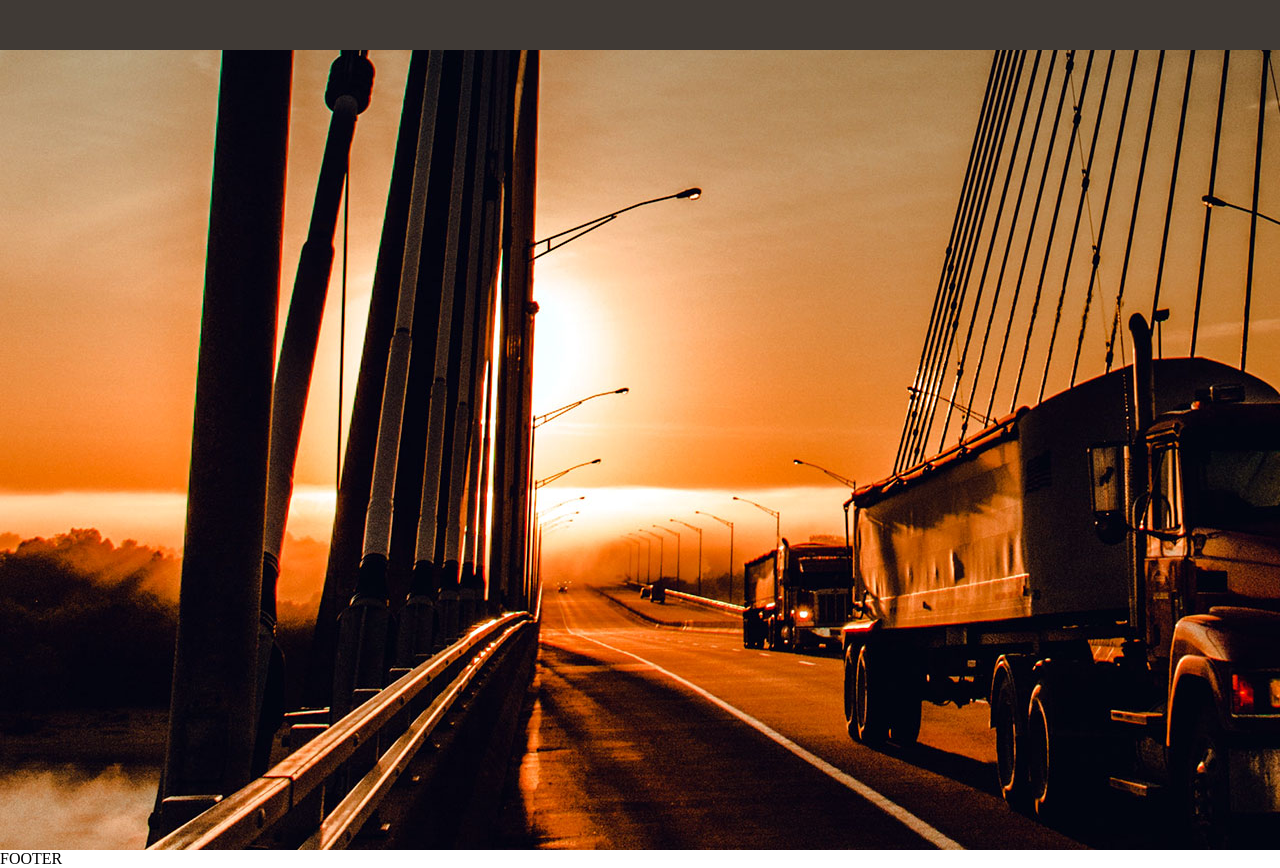
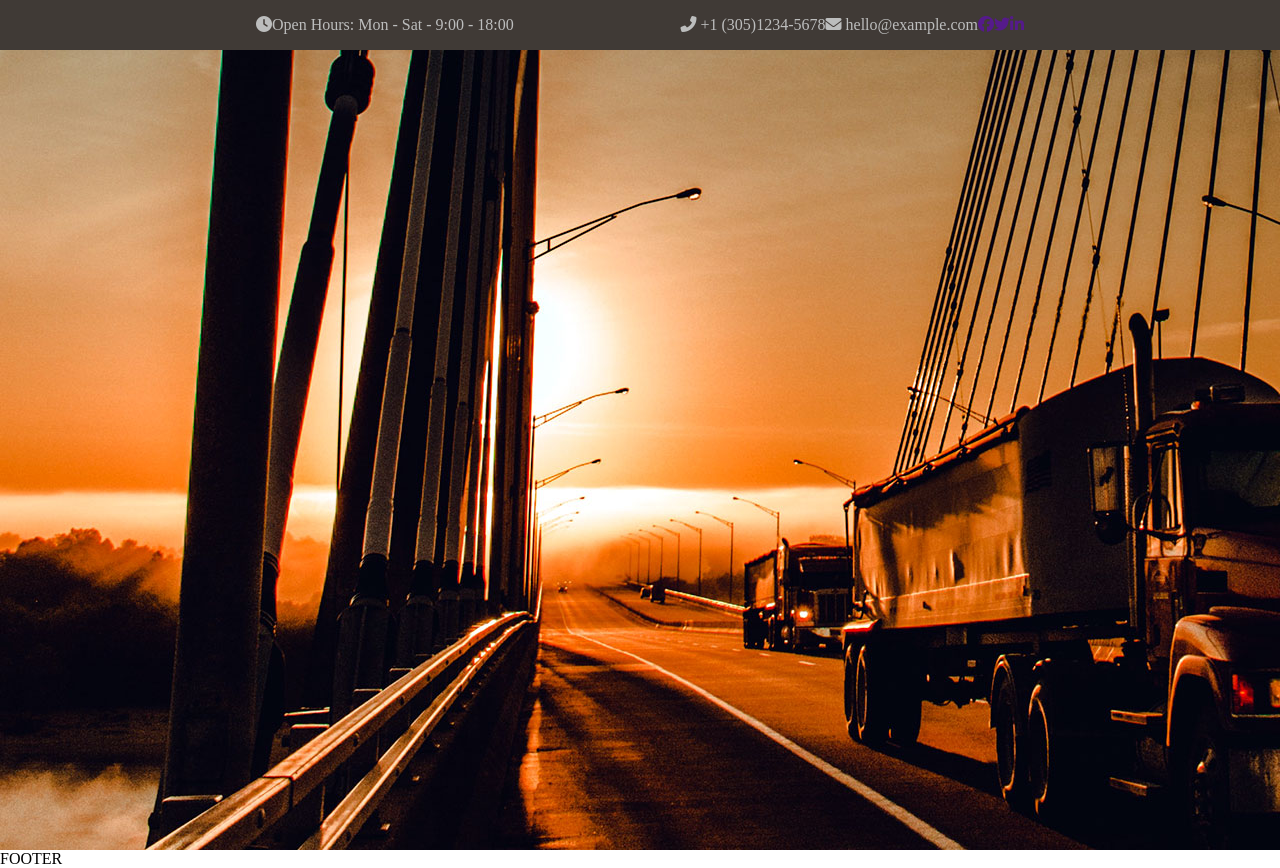
Before and after one commit to SydVic/proj-html-vuejs, a Vue app: page / in a window 1280 px wide. Built offline with nearby package versions, Linux system fonts and the light colour scheme.

Commit message:
inseriti contatti in header-top

```diff
--- a/package.json
+++ b/package.json
@@ -8,7 +8,9 @@
     "lint": "vue-cli-service lint"
   },
   "dependencies": {
+    "@fortawesome/fontawesome-free": "^6.1.1",
     "core-js": "^3.8.3",
+    "fortawesome": "^0.0.1-security",
     "vue": "^2.6.14"
   },
   "devDependencies": {
--- a/src/App.vue
+++ b/src/App.vue
@@ -1,6 +1,6 @@
 <template>
   <div id="app">
-    <AppHeader />
+    <AppHeader :companyObject="companyInfo" :navItemsArray="navItems"/>
     <AppMain />
     <AppFooter />
   </div>
@@ -27,7 +27,21 @@ export default {
         openingDay: 'Mon',
         closingDay: 'Sat',
         openingHour: '9:00',
-        closingHour: '18:00'
+        closingHour: '18:00',
+        socialContacts: [
+          {
+            prefix: 'fab',
+            social: 'fa-facebook'
+          },
+          {
+            prefix: 'fab',
+            social: 'fa-twitter'
+          },
+          {
+            prefix: 'fab',
+            social: 'fa-linkedin-in'
+          },
+        ]
       },
       navItems: [
         'home',
@@ -35,7 +49,7 @@ export default {
         'services',
         'process',
         'testimonials',
-        '<i class="far fa-user"></i>',
+        // '<i class="far fa-user"></i>',
         'get in touch'
       ]
     }
@@ -45,5 +59,7 @@ export default {
 
 <style lang="scss">
 @import "./style/framework-12cols.scss";
+@import "~@fortawesome/fontawesome-free/css/all.min.css";
+
 
 </style>
--- a/src/components/AppHeader.vue
+++ b/src/components/AppHeader.vue
@@ -1,32 +1,95 @@
 <template>
-  <section class="header">
-    <div class="header__top"></div>
-    <div class="header__bottom"></div>
+  <!-- HAEDER WIDTH 100% -->
+  <section class="header container-fluid">
+    <!-- HEADER TOP WIDTH 100% -->
+    <div class="header__top">
+      <!-- COMPANY INFO WRAPPER WIDTH 60% -->
+      <div class="company-info-wrapper container-small">
+        <!-- OPENING DAYS AND HORURS -->
+        <div class="company-hours">
+          <i class="fas fa-clock"></i>
+          <span>Open Hours: {{ companyObject.openingDay }} - {{ companyObject.closingDay }} - {{ companyObject.openingHour }} - {{ companyObject.closingHour }}</span>
+        </div>
+        <!-- /OPENING DAYS AND HORURS -->
+
+        <!-- CONTACTS -->
+        <div class="company-contacts">
+          <!-- PHONE ADN MAIL -->
+          <span class="company-phone-number">
+            <i class="fas fa-phone-alt"></i>
+            {{ companyObject.phone }}
+          </span>
+          <span class="company-phone-number">
+            <i class="fas fa-envelope"></i>
+            {{ companyObject.eMail }}
+          </span>
+          <!-- /PHONE ADN MAIL -->
+
+          <!-- SOCIAL CONTACTS -->
+          <ul class=social-list>
+            <li v-for="(item, index) in companyObject.socialContacts" :key="index">
+              <a href="">
+                <i :class="`${item.prefix} ${item.social}`"></i>
+              </a>
+            </li>
+          </ul>
+        </div>
+        <!-- /CONTACTS -->
+      </div>
+      <!-- /COMPANY INFO WRAPPER WIDTH 60% -->
+    </div>
+    <!-- /HEADER TOP WIDTH 100% -->
+
+    <!-- HEADER BOTTOM WIDTH 100% -->
+    <div class="header__bottom">
+
+    </div>
+    <!-- /HEADER BOTTOM WIDTH 100% -->
   </section>
+  <!-- /HAEDER WIDTH 100% -->
 </template>
 
 <script>
 export default {
   name: "AppHeader",
+  props: {
+    companyObject: Object,
+    navItemsArray: Array,
+  }
 }
 </script>
 
 <style lang="scss" scoped>
 @import "../style/variables.scss";
 
-.header {
-  width: 100%;
+.header__top {
+  color: #bcbdbd;
+  background-color: $header-top-bg;
+  height: $header-top-height;
+  display: flex;
+  align-items: center;
 
-  &__top {
-    background-color: $header-top-bg;
-    height: $header-top-height;
-  }
+  .company-info-wrapper {
+  display: flex;
+  justify-content: space-between;
 
-  &__bottom {
-    background-image: $header-jumbotron-img;
+    .company-contacts {
+      display: flex;
 
-    /*test*/
-    height: 800px;
+      ul.social-list {
+        list-style: none;
+        display: flex;
+      }
+    }
   }
 }
+
+.header__bottom {
+  background-image: $header-jumbotron-img;
+
+  /*test*/
+  height: 800px;
+}
+
+
 </style>
--- a/src/style/framework-12cols.scss
+++ b/src/style/framework-12cols.scss
@@ -12,6 +12,11 @@
 
 .container-fluid{
   width: 100%;
+}
+
+.container-small {
+    width: 60%;
+    margin: 0 auto;
 }
 
 .row{
```
Also changed, not shown: 1 other file (tests, documents, lock files or other folders).
